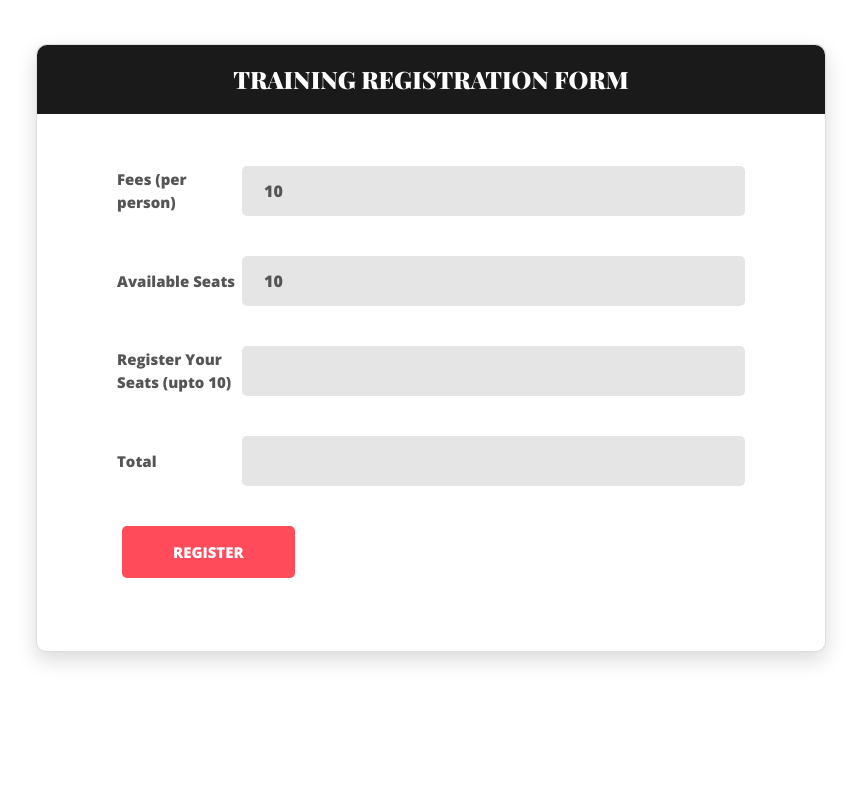
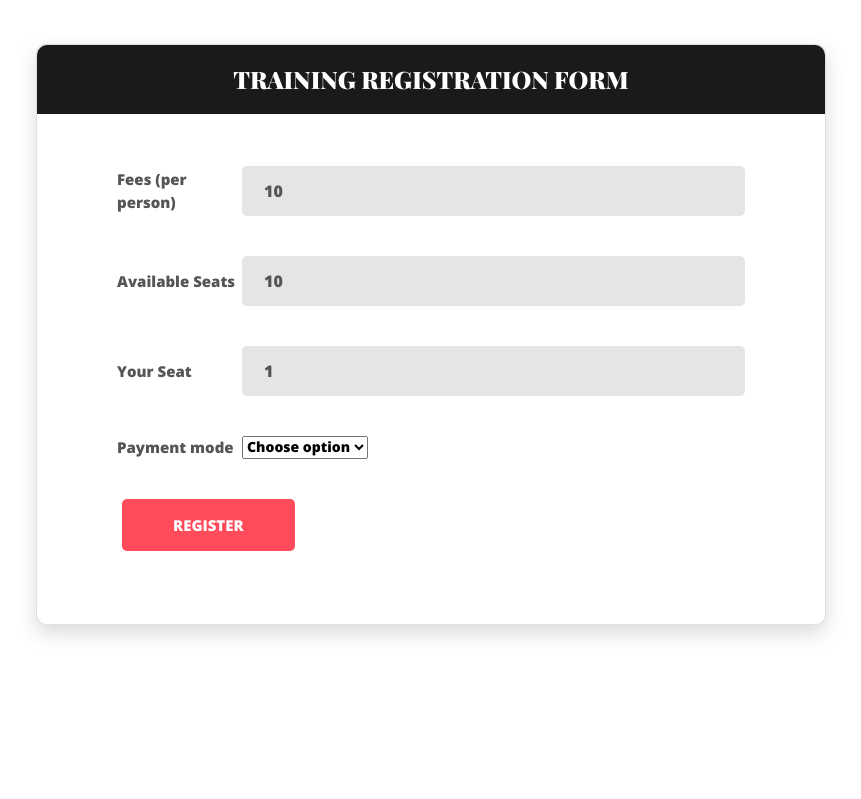
Before and after one commit to mfarzamalam/cms, a PHP site: page /trainingForm.php in a window 1280 px wide. Shown: the part 632-1431 px from the top of the page, without its empty margins (209-1070 px from the left). Run offline with PHP 8.4, Linux system fonts and the light colour scheme; a user stored in the database is signed in; tables that the repository leaves empty hold one stand-in row (values such as "Sample post"); data that the repository does not hold is empty; some web fonts are replaced.

Commit message:
Updated training Form

```diff
--- a/bookingSearch.php
+++ b/bookingSearch.php
@@ -4,7 +4,7 @@
         $range = $_POST['range'];
         $Day = $_POST['Day'];
         $Night = $_POST['Night'];
-       echo $date = $_POST['date'];
+       	$date = $_POST['date'];
 
         if($Day == "Day" && $Night == "Night"){
 
--- a/trainingForm.php
+++ b/trainingForm.php
@@ -64,6 +64,7 @@
                         <input type="hidden" name="membercode" value="<?php echo $_SESSION['member_code']?>">
                         <input type="hidden" name="fees" value="<?php echo $c['fees']?>">
                         <input type="hidden" name="Aseats" value="<?php echo $c['member_limit']?>">
+                        <input type="hidden" name="Rseats" value="1">
 
 
                         <div class="form-row">
@@ -91,22 +92,29 @@
                         </div>
 
                         <div class="form-row">
-                                <div class="name">Register Your Seats (upto 10)</div>
+                                <div class="name">Your Seat</div>
                                 <div class="value">
                                     <div class="input-group">
-                                        <input class="input--style-5" type="number" name="Rseats" min="1" max="10" required>
+                                        <input class="input--style-5" type="number" value="1" disabled>
                                     </div>
                                 </div>
                         </div>
 
                         <div class="form-row">
-                                <div class="name">Total</div>
-                                <div class="value">
-                                    <div class="input-group">
-                                        <input class="input--style-5" type="number" name="total">
-                                    </div>
+                        <div class="name">Payment mode</div>
+                        <div class="value">
+                            <div class="input-group">
+                                <div class="rs-select2 js-select-simple select--no-search">
+                                    <select name="payment" required>
+                                        <option disabled="disabled" value="" selected>Choose option</option>
+                                        <option value="Easy Paisa">Easy Paisa</option>
+                                        <option value="Jaaz Cash">Jaaz Cash</option>
+                                    </select>
+                                    <div class="select-dropdown"></div>
                                 </div>
+                            </div>
                         </div>
+                    </div>
 
                                 <?php if(isset($_GET['error'])) { ?>
                                     <label style="color: red;" class="label label--block"> <?php echo $_GET['error'] ?></label>
```
Also changed, not shown: trainingSub.php (+4 -4 lines).
